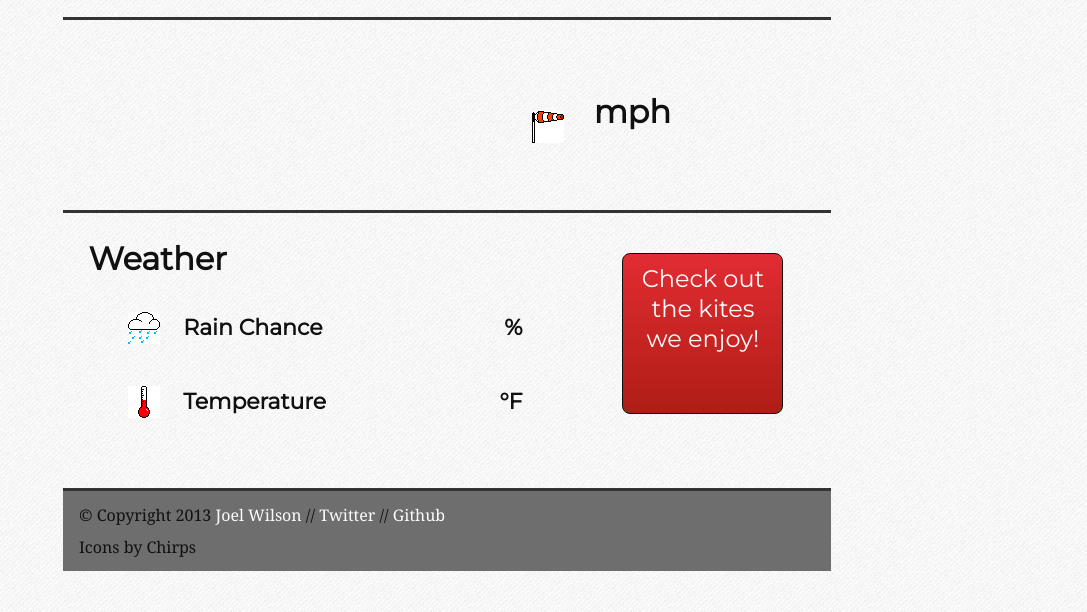
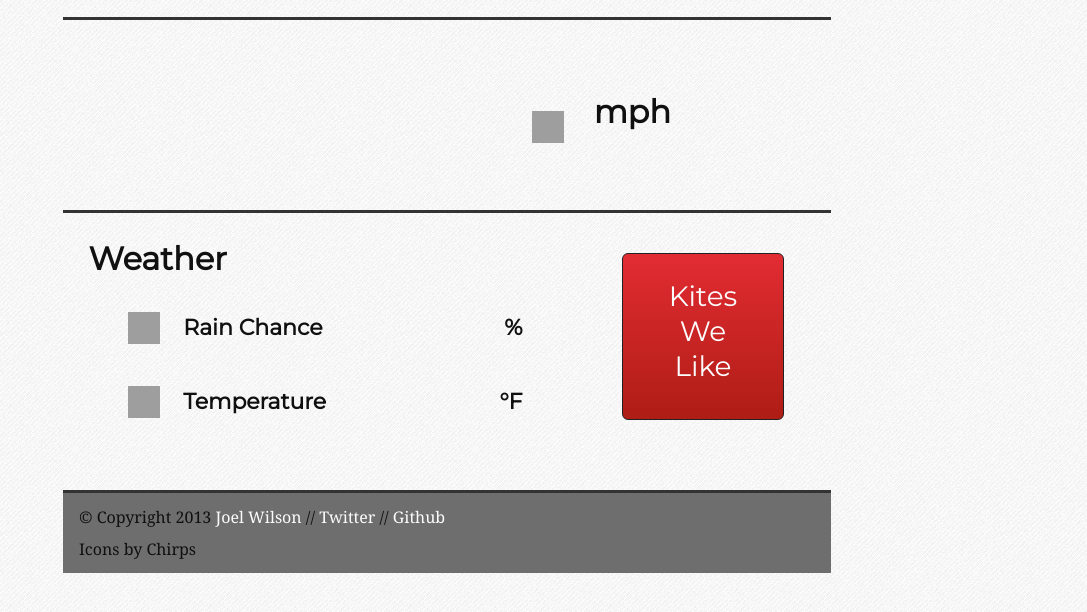
Before and after one commit to joelwilson/caniflymykite, a Flask app: template templates/weather.html in a window 1280 px wide. Shown: the part 171-783 px from the top of the page, without its empty margins (193-1280 px from the left). Run offline with Flask 2, Linux system fonts and the light colour scheme; the template is opened without the code that fills it, so the values that code supplies are empty; some libraries are stand-ins or nearby versions; some web fonts are replaced; grey boxes are pictures that could not be loaded.

Commit message:
Transparent background on icons, modified button text, other small cosmetic changes.

```diff
--- a/cifmk.py
+++ b/cifmk.py
@@ -28,6 +28,12 @@ def index():
 
 @app.route('/weather', methods=['GET'])
 def weather():
+    '''Render the page for the passed http location parameters.
+
+    Accepted parameters
+    lat: latitude (must be paired with lon)
+    lon: longitude (must be paired with lat)
+    location: query/search text for a location'''
     if not request.args:
         abort(404)
     if request.args.__contains__('lat') and request.args.__contains__('lon'):
--- a/static/css/style.css
+++ b/static/css/style.css
@@ -172,19 +172,26 @@ form .form_location {
     height: 28px;
     margin: 0 auto;
     padding: 4px 6px 5px 6px;
-    border-radius: 3px;
+    border-top-left-radius: 3px;
+    border-bottom-left-radius: 3px;
     font-size: 1.5em;
 }
 
 form .submit {
     width: 98px;
-    height: 39px;
-    padding: 0 3px;
-    border-radius: 3px;
+    height: 40px;
+    border-top-right-radius: 3px;
+    border-bottom-right-radius: 3px;
     border: 0;
+    position: relative;
+    left: -6px;
     font-size: 1.5em;
     color: #FCFCFC;
-    background-color: #222;
+    background-color: #222222;
+}
+
+form .submit:hover {
+    background-color: #444499;
 }
 
 .tip_text {
@@ -285,17 +292,18 @@ form .submit {
 .kite_button {
     font-family: 'Montserrat', verdana, sans-serif;
     text-align: center;
-    font-size: 1.5em;
+    font-size: 1.75em;
     width: 75%;
-    max-width: 139px;
+    max-width: 140px;
     min-width: 100px;
-    height: 139px;
+    height: 140px;
     line-height: 1.25em;
     margin: 20px auto;
-    padding: 10px 10px;
-    border: 1px solid #101010;
-    border-radius: 8px;
+    padding: 25px 10px 0 10px;
+    border: 1px solid #222;
+    border-radius: 6px;
     background: #E22C33;
+    /* background gradient */
     background: -moz-linear-gradient(top,  #E22C33 0%, #AF1D15 100%); /* FF3.6+ */
     background: -webkit-gradient(linear, left top, left bottom, color-stop(0%,#E22C33), color-stop(100%,#AF1D15)); /* Chrome,Safari4+ */
     background: -webkit-linear-gradient(top,  #E22C33 0%,#AF1D15 100%); /* Chrome10+,Safari5.1+ */
@@ -308,12 +316,14 @@ form .submit {
 
 .col_1_3rd {
     width: 30%;
+    height: 100%;
     margin: 0 1.6666666%;
     float: left;
 }
 
 .col_2_3rd {
     width: 60%;
+    height: 100%;
     margin: 0 3.3333333%;
     float: left;
 }
--- a/templates/index.html
+++ b/templates/index.html
@@ -16,7 +16,7 @@
         <input type="text" placeholder="city, state or zip code" class="form_location" name='location' maxlength=64 autofocus/>
         <button type="submit" class="submit">CIFMK</button>
     </form>
-    <div class="tip_text">Enter your location above to get started</div>
+    <div class="tip_text">Enter your location to get started</div>
 {% endblock %}
 {% block content %}
     <div class="section">
--- a/templates/weather.html
+++ b/templates/weather.html
@@ -15,7 +15,7 @@
         </div>
         <div class="wind_box">
             <ul>
-                <li><img src="{{ url_for('static', filename='img/sock_2.jpg')}}" alt="Wind Speed"/>
+                <li><img src="{{ url_for('static', filename='img/sock.png')}}" alt="Wind Speed"/>
                     <h2 class="wind_speed">{{ wind_speed }} mph</h2></li>
                 <li><h3 class="wind_direction">{{ wind_dir }}</h3></li>
             </ul>
@@ -26,18 +26,18 @@
         <div class="col_2_3rd weather_box">
             <h2>Weather</h2>
             <ul class="weather_item">
-                <li><img src="{{ url_for('static', filename='img/rain.jpg')}}" alt="Rain Chance"/></li>
+                <li><img src="{{ url_for('static', filename='img/rain.png')}}" alt="Rain Chance"/></li>
                 <li><h3 class="weather_label">Rain Chance</h3></li>
                 <li><h3 class="weather_value">{{ rain_prob }}%</h3></li>
             </ul>
             <ul class="weather_item">
-                <li><img src="{{ url_for('static', filename='img/temp_r.jpg')}}" alt="Temperature"/></li>
+                <li><img src="{{ url_for('static', filename='img/temp.png')}}" alt="Temperature"/></li>
                 <li><h3 class="weather_label">Temperature</h3></li>
                 <li><h3 class="weather_value">{{ temperature }}&#176;F</h3></li>
             </ul>
         </div>
         <div class="col_1_3rd">
-            <a href="/kites" class="kite_button">Check out the kites we enjoy!</a>
+            <a href="/kites" class="kite_button">Kites</br>We</br>Like</a>
         </div>
     </div>
 {% endblock %}
--- a/utils.py
+++ b/utils.py
@@ -32,9 +32,9 @@ def tomph(knots, precision=1):
     return round(float(knots) * 1.15078, precision)
 
 
-def ctof(temp):
+def ctof(temp, precision=1):
     '''Converts Celsius to Fahrenheit.'''
-    return float(temp) * 1.8 + 32
+    return round(float(temp) * 1.8 + 32, precision)
 
 
 def heading(deg):
```
